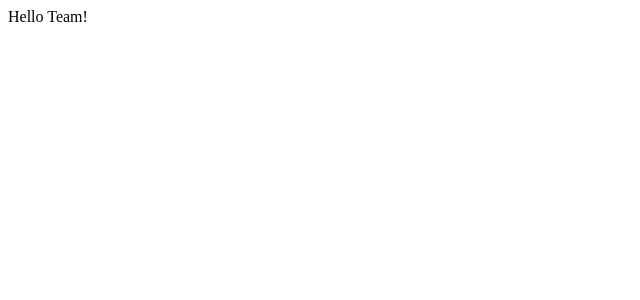
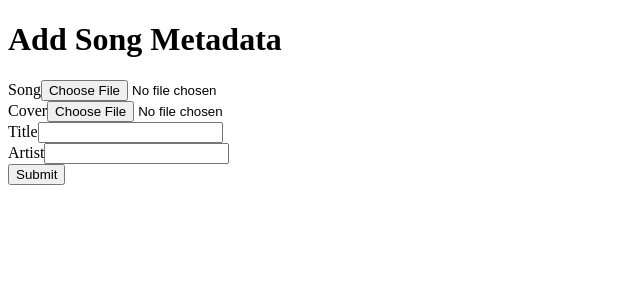
Before and after one commit to hagelstam/yt-to-spotify, a React (Vite) app in the folder apps/client/: page / in a window 1280 px wide. Shown: the top 300 px of the page, without its empty margins (0-640 px from the left). Built offline with nearby package versions, Linux system fonts and the light colour scheme.

Commit message:
Add client code

```diff
--- a/apps/client/package.json
+++ b/apps/client/package.json
@@ -12,10 +12,12 @@
     "clean": "rm -rf dist node_modules .turbo"
   },
   "dependencies": {
+    "file-saver": "^2.0.5",
     "react": "^18.2.0",
     "react-dom": "^18.2.0"
   },
   "devDependencies": {
+    "@types/file-saver": "^2.0.5",
     "@types/react": "^18.0.27",
     "@types/react-dom": "^18.0.10",
     "@typescript-eslint/eslint-plugin": "^5.51.0",
--- a/apps/client/src/App.tsx
+++ b/apps/client/src/App.tsx
@@ -1,5 +1,97 @@
+import { saveAs } from "file-saver";
+import { useState } from "react";
+
 const App = () => {
-  return <div>Hello Team!</div>;
+  const [title, setTitle] = useState("");
+  const [artist, setArtist] = useState("");
+  const [image, setImage] = useState<File | null | undefined>(null);
+  const [song, setSong] = useState<File | null | undefined>(null);
+  const [isLoading, setIsLoading] = useState(false);
+
+  return (
+    <>
+      <h1>Add Song Metadata</h1>
+      <form
+        onSubmit={async (e) => {
+          e.preventDefault();
+
+          setIsLoading(true);
+
+          const res = await fetch("http://localhost:8080/api/add-metadata", {
+            method: "POST",
+            headers: {
+              "Content-Type": "application/json",
+            },
+            body: JSON.stringify({
+              artist,
+              title,
+            }),
+          });
+
+          const { file_path } = (await res.json()) as { file_path: string };
+
+          saveAs(file_path, "result.mp3");
+
+          setIsLoading(false);
+        }}
+      >
+        <div>
+          <label htmlFor="song">Song</label>
+          <input
+            id="song"
+            name="song"
+            type="file"
+            accept="audio/*"
+            onChange={(e) => setSong(e.target.files?.item(0))}
+            required
+          />
+        </div>
+        <div>
+          <label htmlFor="cover">Cover</label>
+          <input
+            id="cover"
+            name="cover"
+            type="file"
+            accept="image/*"
+            onChange={(e) => setImage(e.target.files?.item(0))}
+            required
+          />
+        </div>
+        <div>
+          <label htmlFor="title">Title</label>
+          <input
+            id="title"
+            name="title"
+            type="text"
+            value={title}
+            onChange={(e) => setTitle(e.target.value)}
+            required
+          />
+        </div>
+        <div>
+          <label htmlFor="title">Artist</label>
+          <input
+            id="artist"
+            name="artist"
+            type="text"
+            value={artist}
+            onChange={(e) => setArtist(e.target.value)}
+            required
+          />
+        </div>
+        <button type="submit" disabled={isLoading}>
+          {isLoading ? "Loading..." : "Submit"}
+        </button>
+      </form>
+      {image && <img alt="Album cover" height={200} src={URL.createObjectURL(image)} />}
+      {song && (
+        <audio controls>
+          <source src={URL.createObjectURL(song)} />
+          <track kind="captions" />
+        </audio>
+      )}
+    </>
+  );
 };
 
 export default App;
```
Also changed, not shown: 1 other file (tests, documents, lock files or other folders).
